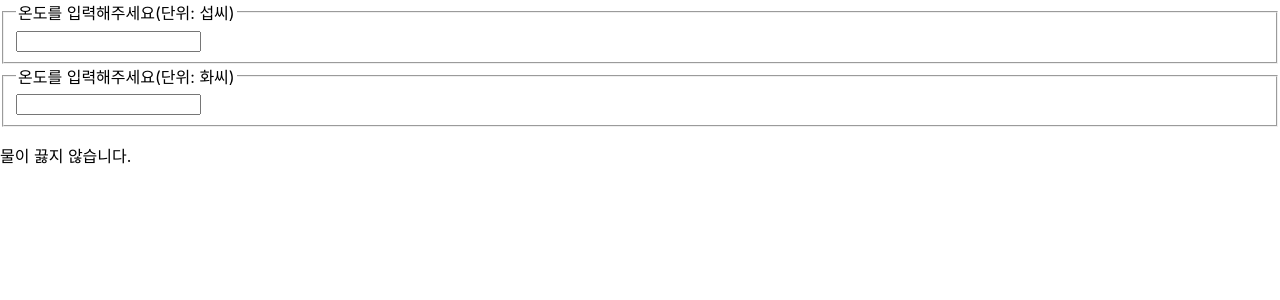
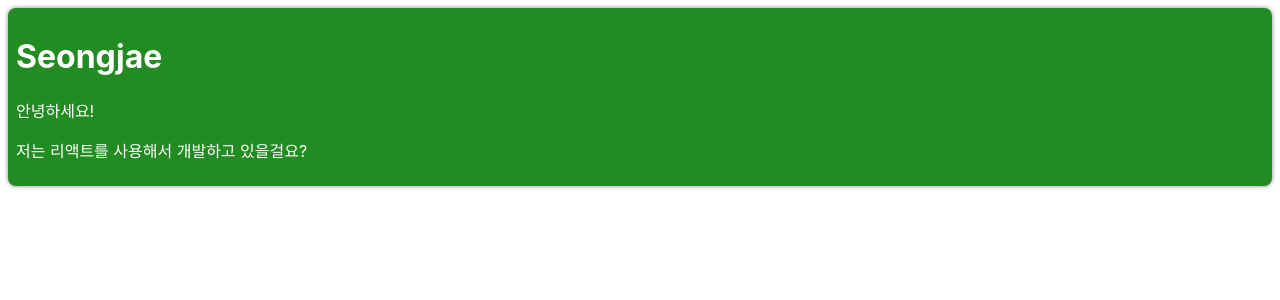
Before and after one commit to JavaScript-221B/react-basic, a React (Create React App) app in the folder lsj/my-app/: page / in a window 1280 px wide. Shown: the top 300 px of the page. Built offline with nearby package versions, Linux system fonts and the light colour scheme.

Commit message:
Add: Card 컴포넌트 만들기

```diff
--- /dev/null
+++ b/lsj/my-app/src/chapter_13/Card.tsx
@@ -0,0 +1,28 @@
+import React from "react";
+
+type Props = {
+  title: string;
+  backgroundColor?: string;
+  color?: string;
+  children: React.ReactNode;
+};
+
+function Card({ title, backgroundColor, color, children }: Props) {
+  return (
+    <div
+      style={{
+        margin: 8,
+        padding: 8,
+        borderRadius: 8,
+        boxShadow: "0px 0px 4px grey",
+        color: color || "black",
+        backgroundColor: backgroundColor || "white",
+      }}
+    >
+      {title && <h1>{title}</h1>}
+      {children}
+    </div>
+  );
+}
+
+export default Card;
--- /dev/null
+++ b/lsj/my-app/src/chapter_13/ProfileCard.tsx
@@ -0,0 +1,15 @@
+import React from "react";
+import Card from "./Card";
+
+type Props = {};
+
+function ProfileCard({}: Props) {
+  return (
+    <Card title="Seongjae" backgroundColor="forestGreen" color="white">
+      <p>안녕하세요!</p>
+      <p>저는 리액트를 사용해서 개발하고 있을걸요?</p>
+    </Card>
+  );
+}
+
+export default ProfileCard;
--- a/lsj/my-app/src/index.tsx
+++ b/lsj/my-app/src/index.tsx
@@ -16,12 +16,13 @@ import LandingPage from "./chapter_09/LandingPage";
 import AttendanceBook from "./chapter_10/AttendanceBook";
 import SignUp from "./chapter_11/SignUp";
 import Calculator from "./chapter_12/Calculator";
+import ProfileCard from "./chapter_13/ProfileCard";
 
 const root = ReactDOM.createRoot(
   document.getElementById("root") as HTMLElement
 );
 
-root.render(<Calculator />);
+root.render(<ProfileCard />);
 
 // If you want to start measuring performance in your app, pass a function
 // to log results (for example: reportWebVitals(console.log))
```
